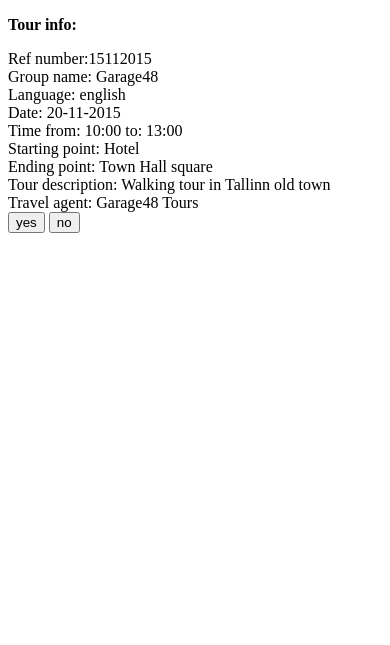
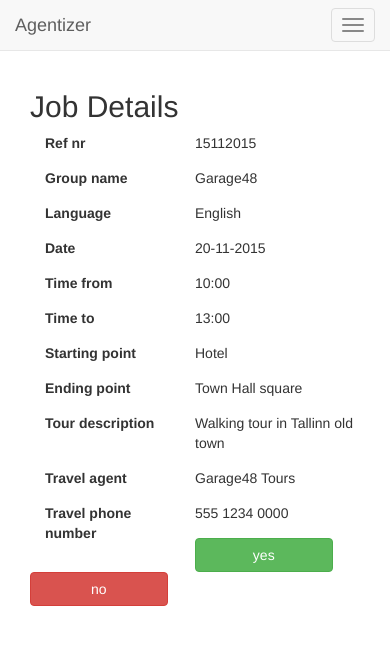
Before and after one commit to kristjanr/Agentizer, a Django app: page /respond in a window 390 px wide. Shown: the top 645 px of the page. Run offline with Django 3.2, Linux system fonts and the light colour scheme; some libraries are stand-ins or nearby versions.

Commit message:
mobile respond view

```diff
--- a/app/templates/app/respond.html
+++ b/app/templates/app/respond.html
@@ -1,26 +1,59 @@
-<!DOCTYPE html>
-<html lang="en">
-<head>
-    <meta charset="UTF-8">
-    <title></title>
-</head>
-<body>
-<div>
-    <p><b>Tour info:</b></p>
-    Ref number:15112015<br>
-    Group name: Garage48<br>
-    Language: english<br>
-    Date: 20-11-2015<br>
-    Time from: 10:00 to: 13:00<br>
-    Starting point: Hotel<br>
-    Ending point: Town Hall square<br>
-    Tour description: Walking tour in Tallinn old town<br>
-    Travel agent: Garage48 Tours<br>
-</div>
-<form action="accept" method="post">
-    {% csrf_token %}
-    <input type="submit" value="yes" name="yes">
-    <input type="submit" value="no" name="no">
-</form>
-</body>
-</html>
+{% extends "app/base.html" %}
+{% block extrahead %}
+    <style xmlns="http://www.w3.org/1999/html">
+        body {
+        padding-top: 70px;
+        /* Required padding for .navbar-fixed-top. Remove if using .navbar-static-top. Change if height of navigation changes. */
+        }
+    </style>
+{% endblock %}
+
+{% block content %}
+    <!-- Page Content -->
+    <div class="container col-xs-12">
+
+        <div id="content">
+            <h2>Job Details </h2>
+
+            <div class="form-group">
+                <label for="inputEmail" class="control-label col-xs-6">Ref nr</label>15112015
+            </div>
+            <div class="form-group">
+                <label for="inputEmail" class="control-label col-xs-6">Group name</label>Garage48
+            </div>
+            <div class="form-group">
+                <label for="inputEmail" class="control-label col-xs-6">Language</label>English
+            </div>
+            <div class="form-group">
+                <label for="inputEmail" class="control-label col-xs-6">Date</label>20-11-2015
+            </div>
+            <div class="form-group">
+                <label for="inputEmail" class="control-label col-xs-6">Time from</label>10:00
+            </div>
+            <div class="form-group">
+                <label for="inputEmail" class="control-label col-xs-6">Time to</label>13:00
+            </div>
+            <div class="form-group">
+                <label for="inputEmail" class="control-label col-xs-6">Starting point</label>Hotel
+            </div>
+            <div class="form-group">
+                <label for="inputEmail" class="control-label col-xs-6">Ending point</label>Town Hall square
+            </div>
+            <div class="form-group">
+                <label for="inputEmail" class="control-label col-xs-6">Tour description</label>Walking tour in Tallinn old town
+            </div>
+            <div class="form-group">
+                <label for="inputEmail" class="control-label col-xs-6">Travel agent</label>Garage48 Tours
+            </div>
+            <div class="form-group">
+                <label for="inputEmail" class="control-label col-xs-6">Travel phone number</label>555 1234 0000
+            </div>
+            <form action="accept" method="post">
+                {% csrf_token %}
+                <input type="submit" class="col-xs-5 btn btn-success" value="yes" name="yes">
+                <input type="submit" class="col-xs-5 btn btn-danger" value="no" name="no">
+
+            </form>
+        </div>
+    </div>
+{% endblock %}
```
